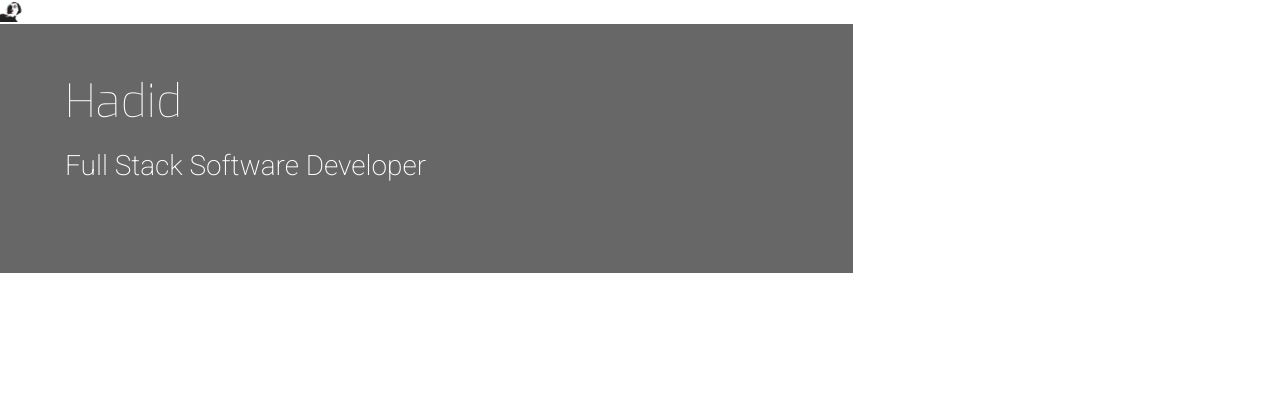
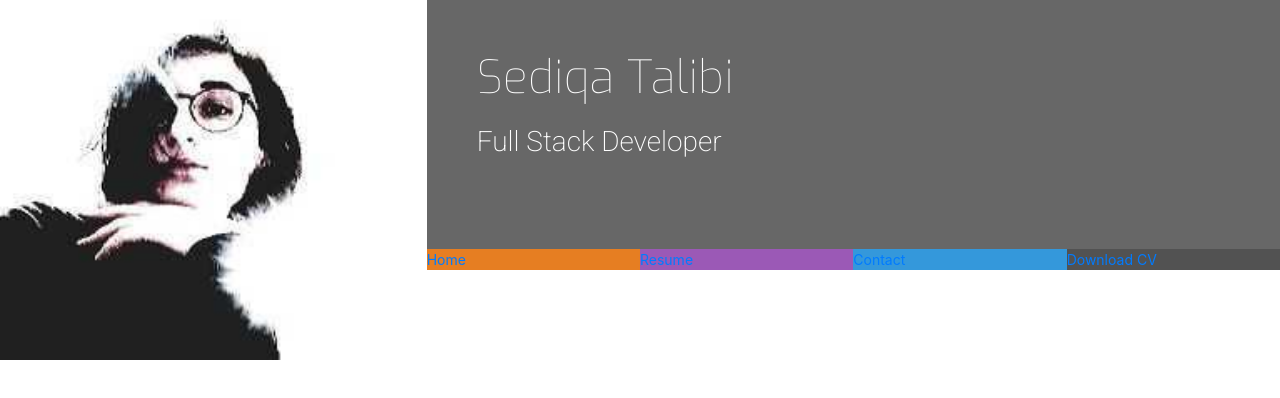
Before and after one commit to sediqa01/Resume, a plain HTML site: page index.html in a window 1280 px wide. Drawn offline with nearby package versions, Linux system fonts and the light colour scheme.

Commit message:
Style menu bar

```diff
--- a/assets/css/style.css
+++ b/assets/css/style.css
@@ -8,6 +8,22 @@ header {
 .bg-color-name-title {
     background-color: #676767;
 }
+.ui-menu-color-home {
+    background-color: #e67e22;
+}
+
+.ui-menu-color-resume {
+    background-color: #9b59b6;
+}
+
+.ui-menu-color-contact {
+    background-color: #3498db;
+}
+
+.ui-menu-color-download {
+    background-color: #525252;
+}
+
 
 /*--------------------------------------------Heading*/
 
@@ -42,3 +58,16 @@ header {
     margin-bottom: 90px;
     color: #fff;
 }
+
+.list-inline-item:not(:last-child) {
+    margin: 0;
+}
+
+.menucontainer {
+    font-size: 0;
+}
+
+#nav li {
+    font-size: 14px;
+    padding: 0;
+}
--- a/index.html
+++ b/index.html
@@ -13,13 +13,31 @@
     <title>Sediqa</title>
 
     <header>
-        <div>
-            <a class="col-md-4 logo" href="index.html"></a>
+        <div class="row no-gutters">
+            <a class="col-md-4 logo" href="02-index.html"></a>
             <div class="col-md-8">
-                <div class="row bg-color-name-title">
+                <div class="row no-gutters bg-color-name-title">
                     <div class="col heading">
-                        <h1 class="name"> Hadid </h1>
-                        <h2 class="title"> Full Stack Software Developer</h2>
+                        <h1 class="name"> Sediqa Talibi</h1>
+                        <h2 class="title"> Full Stack Developer</h2>
+                    </div>
+                </div>
+                <div class="row no-gutters">
+                    <div class="col">
+                        <ul id="nav" class="list-inline menucontainer">
+                            <li class="col-6 col-sm-3 ui-menu-color-home list-inline-item">
+                                <a href="#"><span>Home</span></a>
+                            </li>
+                            <li class="col-6 col-sm-3 ui-menu-color-resume list-inline-item">
+                                <a href="#"><span>Resume</span></a>
+                            </li>
+                            <li class="col-6 col-sm-3 ui-menu-color-contact list-inline-item">
+                                <a href="#"><span>Contact</span></a>
+                            </li>
+                            <li class="col-6 col-sm-3 ui-menu-color-download list-inline-item">
+                                <a href="#"><span>Download CV</span></a>
+                            </li>
+                        </ul>
                     </div>
                 </div>
             </div>
```
